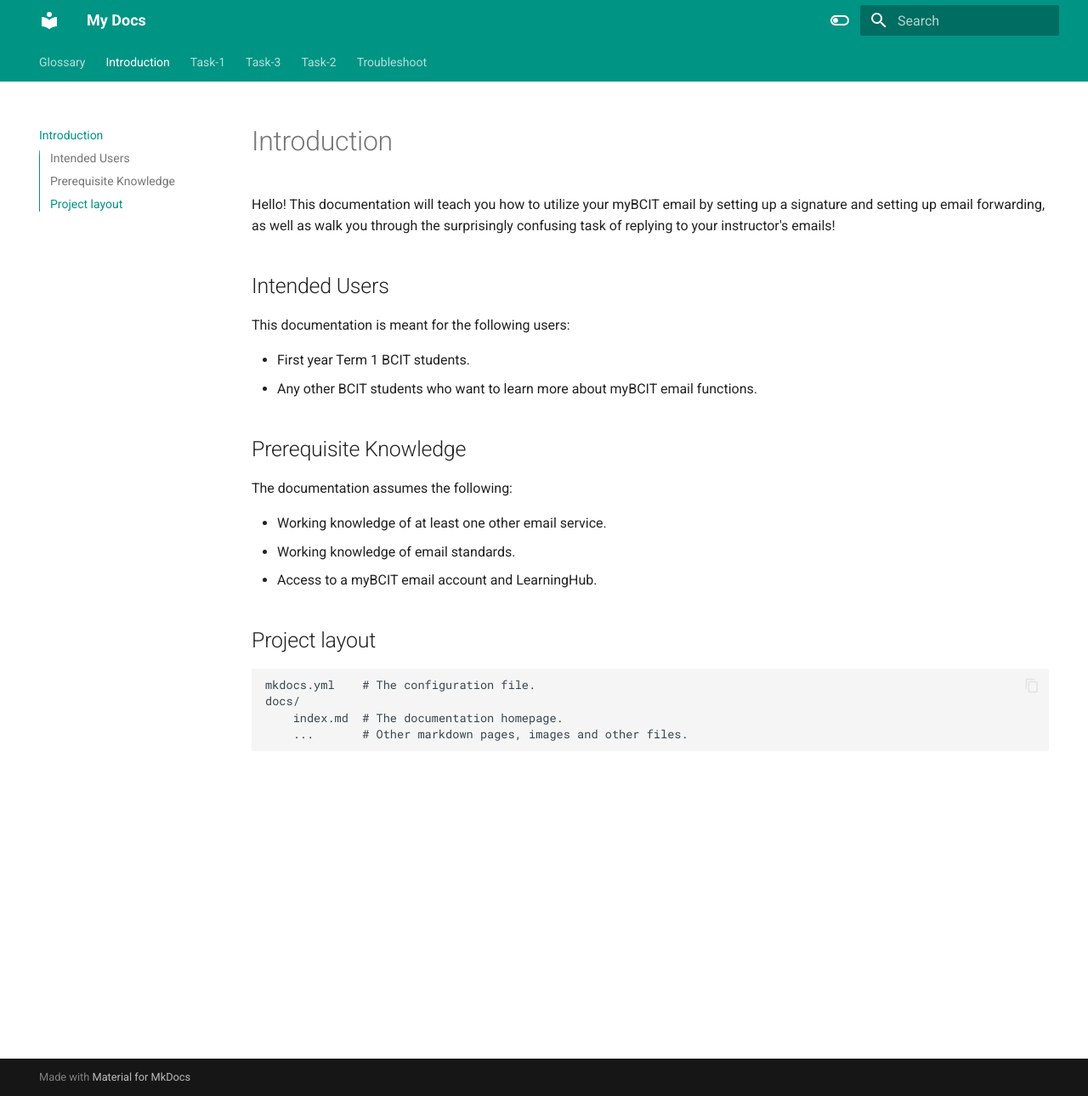
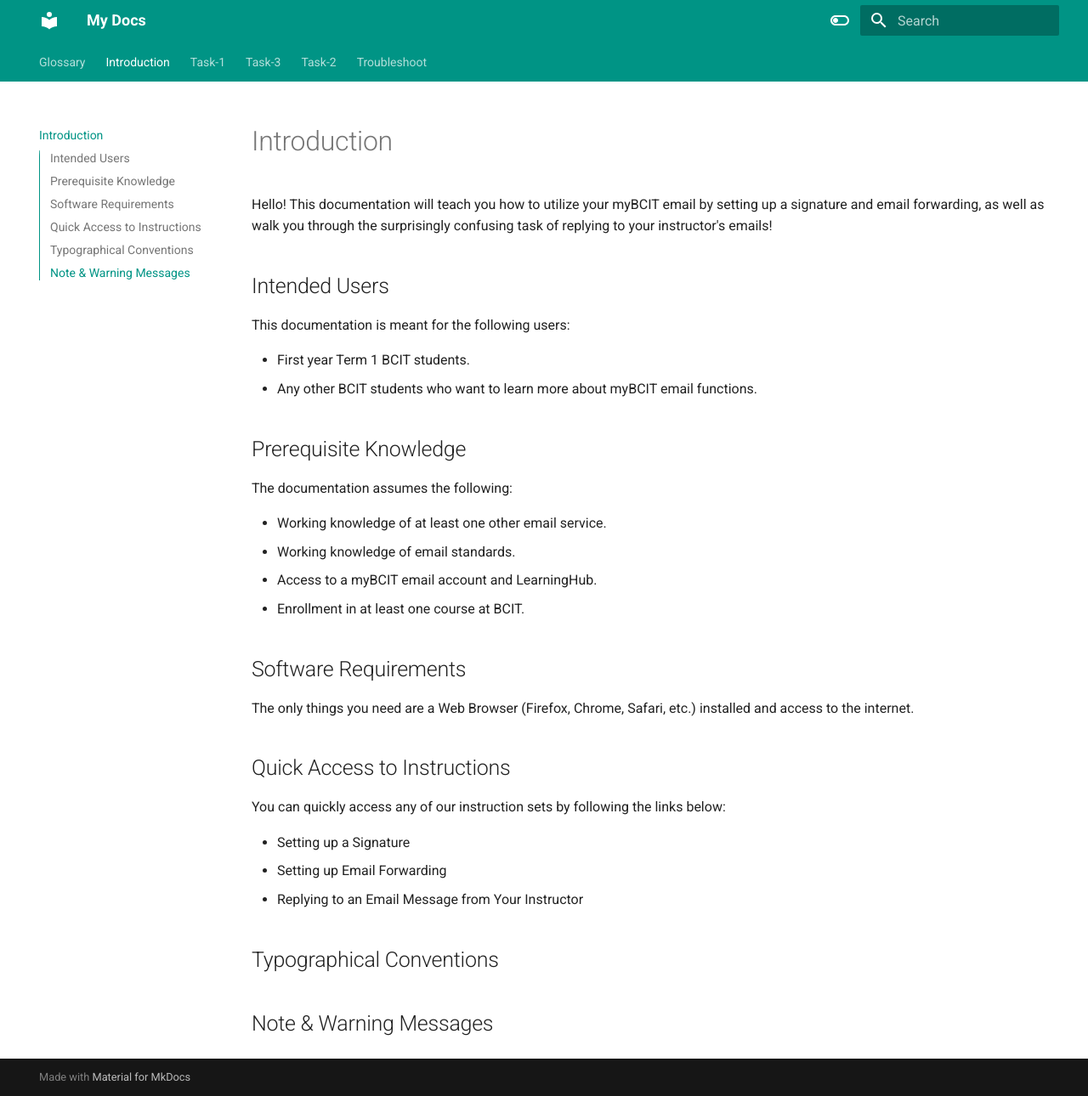
Before and after one commit to cdoig4/Colin-Patty_User_Guide, an MkDocs documentation site: the page built from docs/Introduction(Colin).md, in a window 1280 px wide and 1290 px high. Shown: the whole window at 85% size. Built offline with MkDocs 1.6.1 and Material for MkDocs 9.7.7, drawn with Linux system fonts in a browser that asks for light colours.

Commit message:
Add remaining sections to Introduction page

```diff
--- a/docs/Introduction(Colin).md
+++ b/docs/Introduction(Colin).md
@@ -16,10 +16,19 @@ The documentation assumes the following:
 * Working knowledge of at least one other email service.
 * Working knowledge of email standards.
 * Access to a myBCIT email account and LearningHub.
+* Enrollment in at least one course at BCIT.
 
-## Project layout
+## Software Requirements
+The only things you need are a Web Browser (Firefox, Chrome, Safari, etc.) installed and access to the internet.
 
-    mkdocs.yml    # The configuration file.
-    docs/
-        index.md  # The documentation homepage.
-        ...       # Other markdown pages, images and other files.
+## Quick Access to Instructions
+
+You can quickly access any of our instruction sets by following the links below:
+
+* Setting up a Signature
+* Setting up Email Forwarding
+* Replying to an Email Message from Your Instructor
+
+## Typographical Conventions
+
+## Note & Warning Messages
```
Also changed, not shown: other parts of docs/Introduction(Colin).md (+1 -1 lines).
